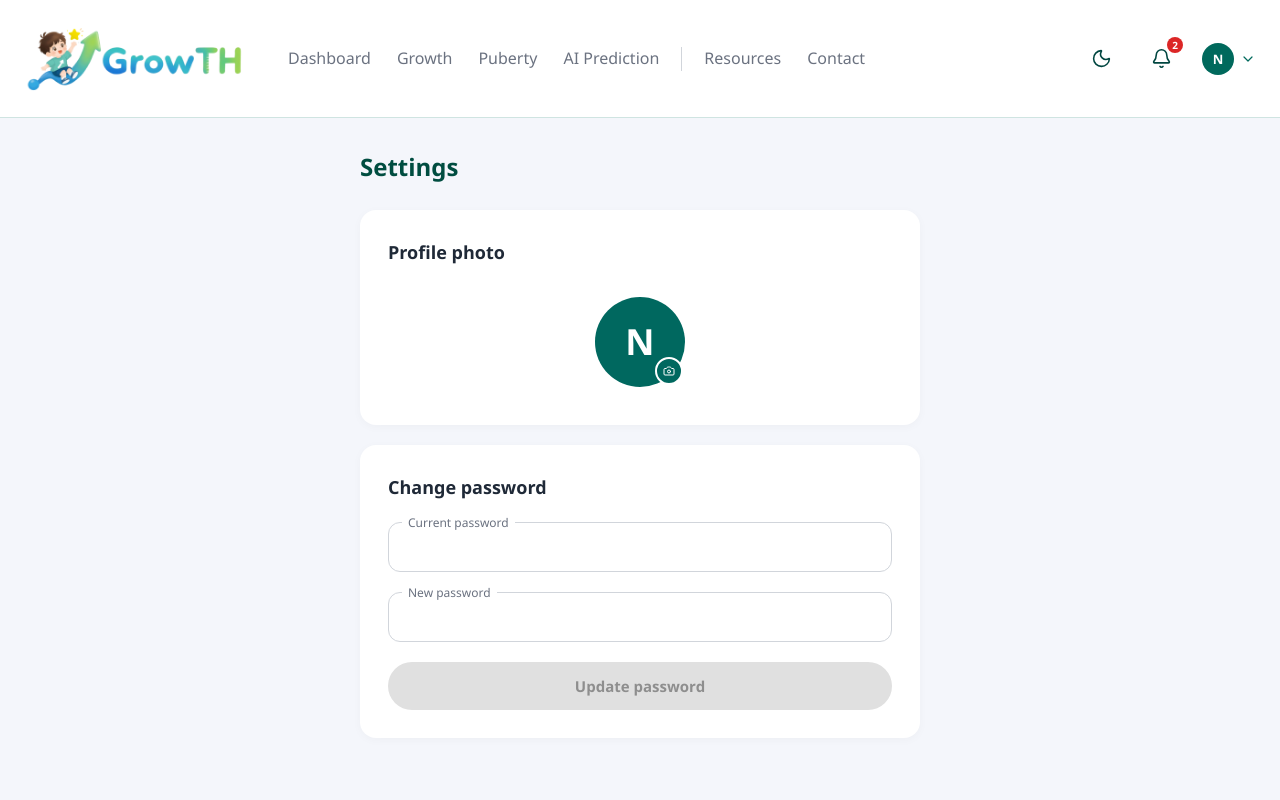
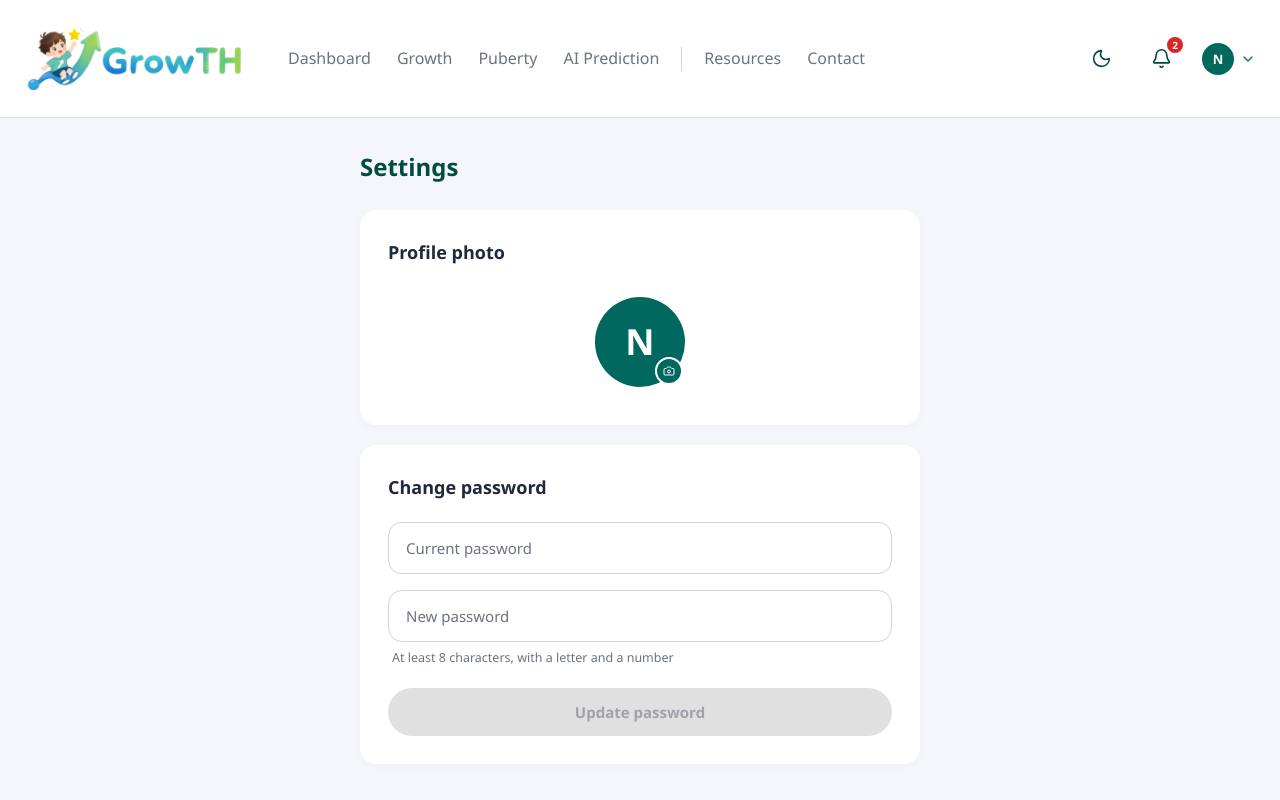
Before and after one commit to growthadminsupport-lang/studio5, a React app in the folder frontend/: page /settings in a window 1280 px wide. Shown: the top 800 px of the page. Built offline with nearby package versions, Linux system fonts and the light colour scheme; sample sign-in values are in the browser's storage; the HTML template or start-up script is replaced by a standard one.

Commit message:
setting 2

```diff
--- a/frontend/src/pages/SettingsPage.css
+++ b/frontend/src/pages/SettingsPage.css
@@ -72,7 +72,7 @@
   cursor: pointer;
 }
 
-/* Success Banner */
+/* Success Alert */
 .success-alert {
   background-color: #edf7ed;
   color: #1e4620;
@@ -90,62 +90,82 @@
   color: #2e7d32;
 }
 
-/* Floating Input Fields */
-.floating-field {
+/* Floating Label Field Logic */
+.float-field {
   position: relative;
-  margin-bottom: 20px;
+  margin-bottom: 16px;
 }
 
-.floating-field label {
-  position: absolute;
-  top: -9px;
-  left: 14px;
-  background: #ffffff;
-  padding: 0 6px;
-  font-size: 12px;
-  color: #6b7280;
-  font-weight: 500;
-  transition: color 0.2s ease;
-}
-
-.floating-field input {
+.float-field input {
   width: 100%;
-  padding: 14px 16px;
+  height: 52px;
+  padding: 0 16px;
   border: 1px solid #d1d5db;
-  border-radius: 12px;
+  border-radius: 14px;
   font-size: 15px;
   color: #1f2937;
   outline: none;
+  background: #ffffff;
   box-sizing: border-box;
-  background: #ffffff;
-  transition: border-color 0.2s ease;
+  transition: border-color 0.2s ease, background-color 0.2s ease;
 }
 
-.floating-field input:focus {
+.float-field label {
+  position: absolute;
+  left: 14px;
+  top: 50%;
+  transform: translateY(-50%);
+  background: transparent;
+  padding: 0 4px;
+  font-size: 15px;
+  color: #6b7280;
+  pointer-events: none;
+  transition: all 0.2s ease;
+}
+
+/* Float label to top notch on focus or non-empty input */
+.float-field input:focus ~ label,
+.float-field input:not(:placeholder-shown) ~ label {
+  top: 0;
+  transform: translateY(-50%) scale(0.85);
+  transform-origin: left top;
+  background: #ffffff;
+  color: #6b7280;
+  font-weight: 500;
+}
+
+.float-field input:focus {
   border-color: #00685f;
 }
 
 /* Red Error State */
-.floating-field.error label {
+.float-field.error input {
+  border: 1.5px solid #d93025;
+}
+
+.float-field.error input:focus ~ label,
+.float-field.error input:not(:placeholder-shown) ~ label {
   color: #d93025;
 }
 
-.floating-field.error input {
-  border: 1.5px solid #d93025;
+.input-hint {
+  font-size: 12.5px;
+  color: #6b7280;
+  margin: -10px 0 20px 4px;
 }
 
 .error-message {
   color: #d93025;
   font-size: 12.5px;
-  margin: -12px 0 18px 4px;
+  margin: -10px 0 20px 4px;
   line-height: 1.4;
 }
 
-/* Submit Button States */
+/* Disabled/Active Button States */
 .btn-update-password {
   width: 100%;
-  padding: 14px;
-  border-radius: 28px;
+  height: 48px;
+  border-radius: 24px;
   font-size: 15px;
   font-weight: 600;
   border: none;
@@ -154,7 +174,7 @@
 
 .btn-update-password:disabled {
   background-color: #e0e0e0;
-  color: #8e8e8e;
+  color: #a1a1aa;
   cursor: not-allowed;
   box-shadow: none;
 }
--- a/frontend/src/pages/SettingsPage.jsx
+++ b/frontend/src/pages/SettingsPage.jsx
@@ -11,7 +11,7 @@ function SettingsPage() {
   const [newPassword, setNewPassword] = useState("");
   const [passwordSuccess, setPasswordSuccess] = useState(false);
 
-  // Validation: At least 8 characters, at least 1 letter, at least 1 number
+  // Validation: At least 8 characters, 1 letter, and 1 number
   const isValidNewPassword = (pw) => {
     return pw.length >= 8 && /[a-zA-Z]/.test(pw) && /[0-9]/.test(pw);
   };
@@ -23,7 +23,6 @@ function SettingsPage() {
     e.preventDefault();
     if (!isFormValid) return;
 
-    // Perform API call to update password here
     setPasswordSuccess(true);
     setCurrentPassword("");
     setNewPassword("");
@@ -63,38 +62,44 @@ function SettingsPage() {
           )}
 
           <form onSubmit={handleUpdatePassword}>
-            {/* Current Password Field */}
-            <div className="floating-field">
-              <label htmlFor="currentPassword">Current password</label>
+            {/* Current Password */}
+            <div className="float-field">
               <input
                 id="currentPassword"
                 type="password"
+                placeholder=" "
                 value={currentPassword}
                 onChange={(e) => {
                   setCurrentPassword(e.target.value);
                   setPasswordSuccess(false);
                 }}
               />
+              <label htmlFor="currentPassword">Current password</label>
             </div>
 
-            {/* New Password Field */}
-            <div className={`floating-field ${showNewPwError ? "error" : ""}`}>
-              <label htmlFor="newPassword">New password</label>
+            {/* New Password */}
+            <div className={`float-field ${showNewPwError ? "error" : ""}`}>
               <input
                 id="newPassword"
                 type="password"
+                placeholder=" "
                 value={newPassword}
                 onChange={(e) => {
                   setNewPassword(e.target.value);
                   setPasswordSuccess(false);
                 }}
               />
+              <label htmlFor="newPassword">New password</label>
             </div>
 
-            {/* Red Error Message */}
-            {showNewPwError && (
+            {/* Helper or Error Message */}
+            {showNewPwError ? (
               <p className="error-message">
                 Password must be at least 8 characters and include a letter and a number
+              </p>
+            ) : (
+              <p className="input-hint">
+                At least 8 characters, with a letter and a number
               </p>
             )}
 
```
